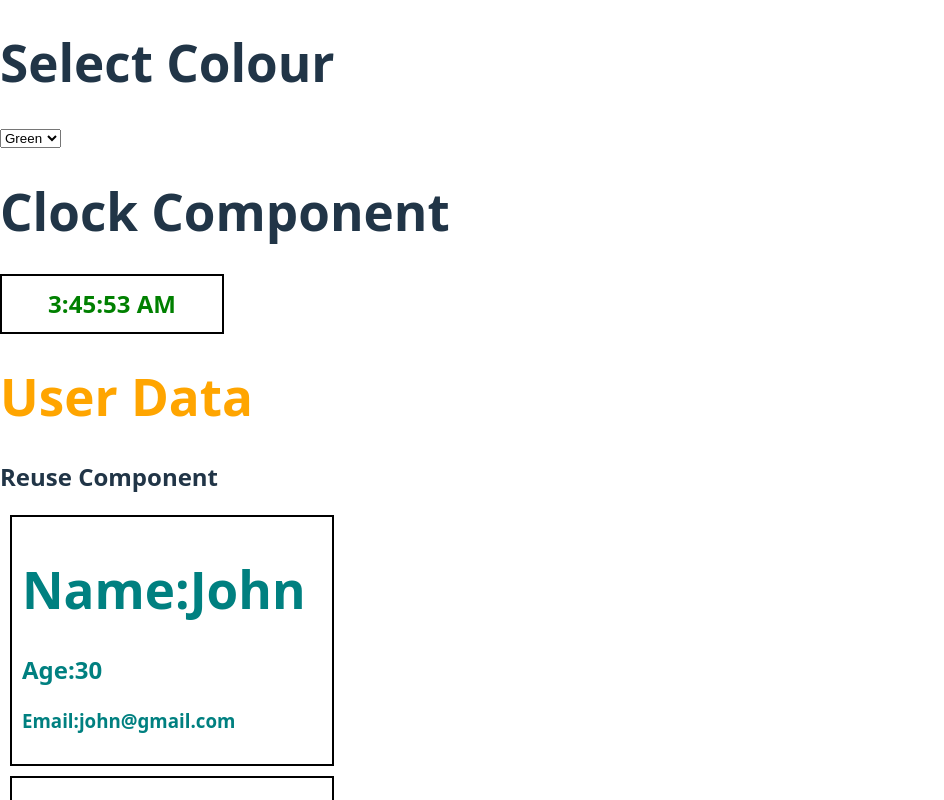
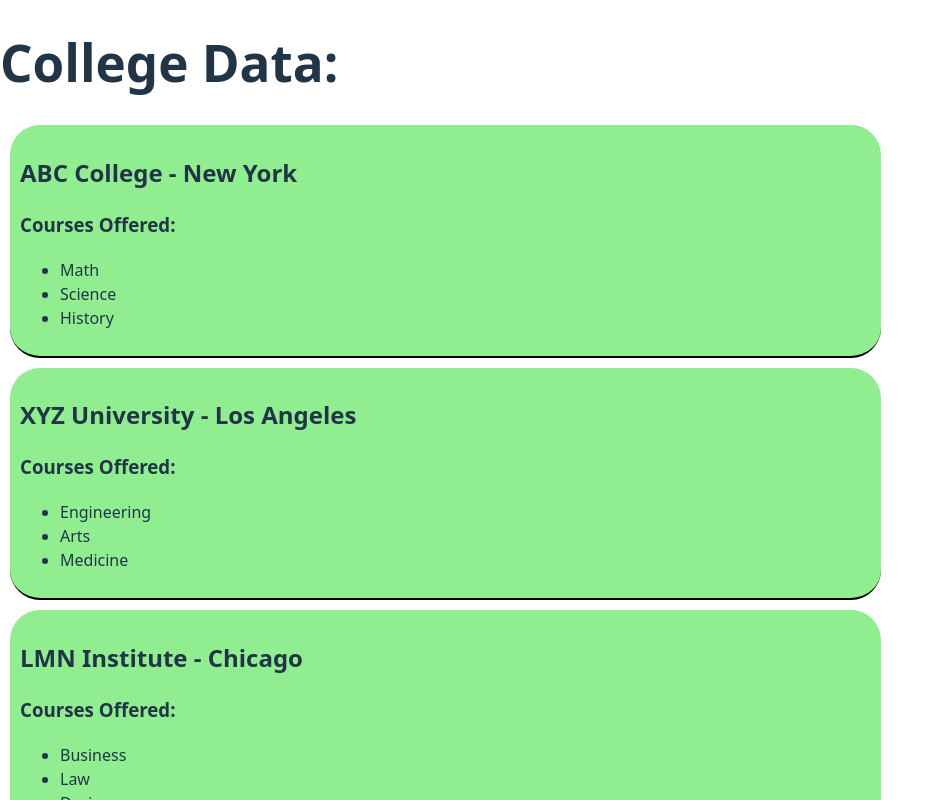
Before and after one commit to MahekSheth01/ReactJS, a React (Vite) app: page / in a window 1280 px wide. Shown: the top 800 px of the page, without its empty margins (0-944 px from the left). Built offline with nearby package versions, Linux system fonts and the light colour scheme.

Commit message:
NestedLoop

```diff
--- a/src/App.jsx
+++ b/src/App.jsx
@@ -16,6 +16,7 @@ import Radio from "./Radio";
 import DropDown from "./DropDown";
 import Loop from "./Loop";
 import Clock from "./Clock";
+import NestedLoop from "./NestedLoop";
 
 function App(){
   function handleClick(){
@@ -79,6 +80,7 @@ let userDetails2={
   }
   return (
     <div>
+      <NestedLoop/>
       <h1>Select Colour</h1>
       <select onChange={changeColor} name="clock" id="">
         <option value="green">Green</option>
--- /dev/null
+++ b/src/NestedLoop.jsx
@@ -0,0 +1,47 @@
+import React from 'react'
+
+const NestedLoop = () => {
+    const collegeData=[
+        {
+            collegeName: "ABC College",
+            city: "New York",
+            courses: ["Math", "Science", "History"]
+        },
+        {
+            collegeName: "XYZ University",
+            city: "Los Angeles",
+            courses: ["Engineering", "Arts", "Medicine"]
+
+        },
+        {
+            collegeName: "LMN Institute",
+            city: "Chicago",
+            courses: ["Business", "Law", "Design"]
+        }
+
+    ]
+  return (
+    <div>
+      <h1>
+        College Data:
+      </h1>
+        {
+            collegeData.map((college,index)=>(
+                <div key={index} style={{backgroundColor:"lightgreen",borderBottom:"2px solid black",borderRadius:"30px",
+                    padding:"10px",margin:"10px"
+                }}>
+                    <h2>{college.collegeName} - {college.city}</h2>
+                    <h3>Courses Offered:</h3>
+                    <ul>
+                        {college.courses.map((course,courseIndex)=>(
+                            <li key={courseIndex}>{course}</li>
+                        ))}
+                    </ul>
+                </div>
+            ))
+        }
+    </div>
+  )
+}
+
+export default NestedLoop
```
